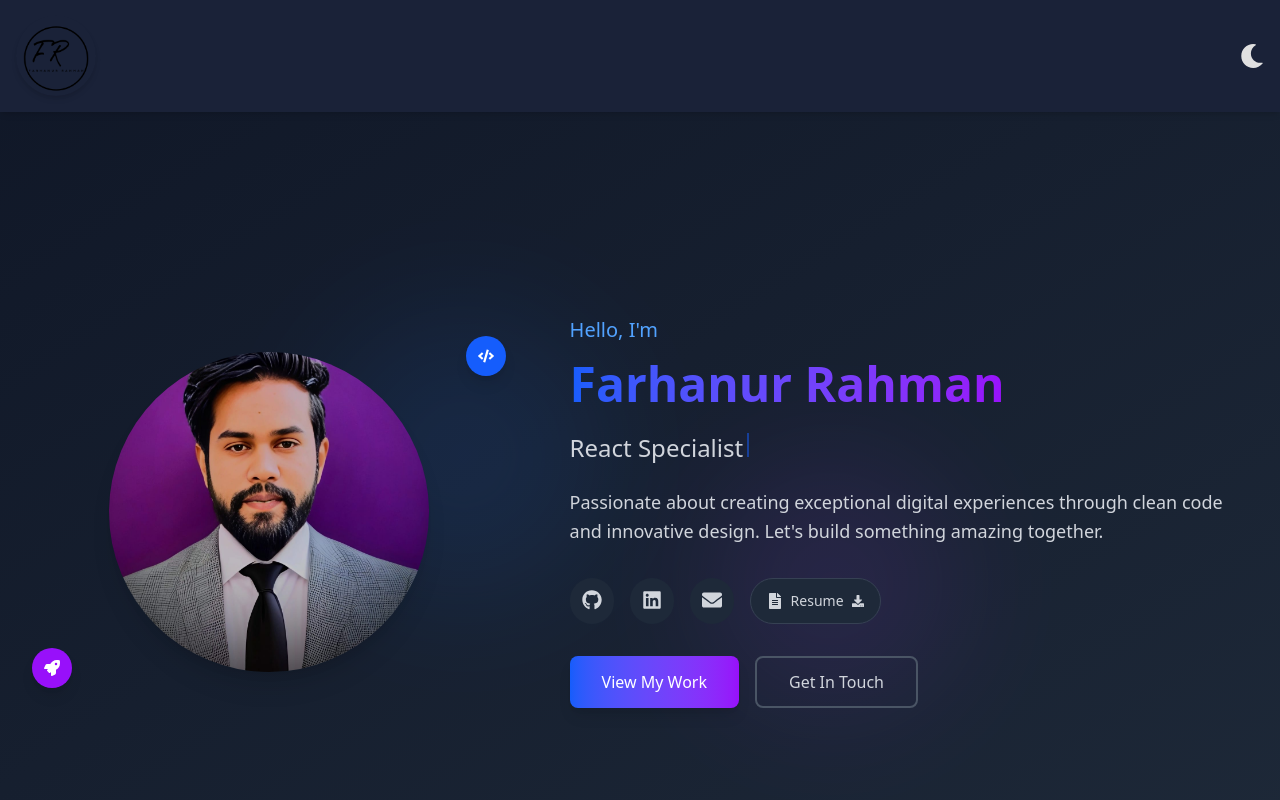
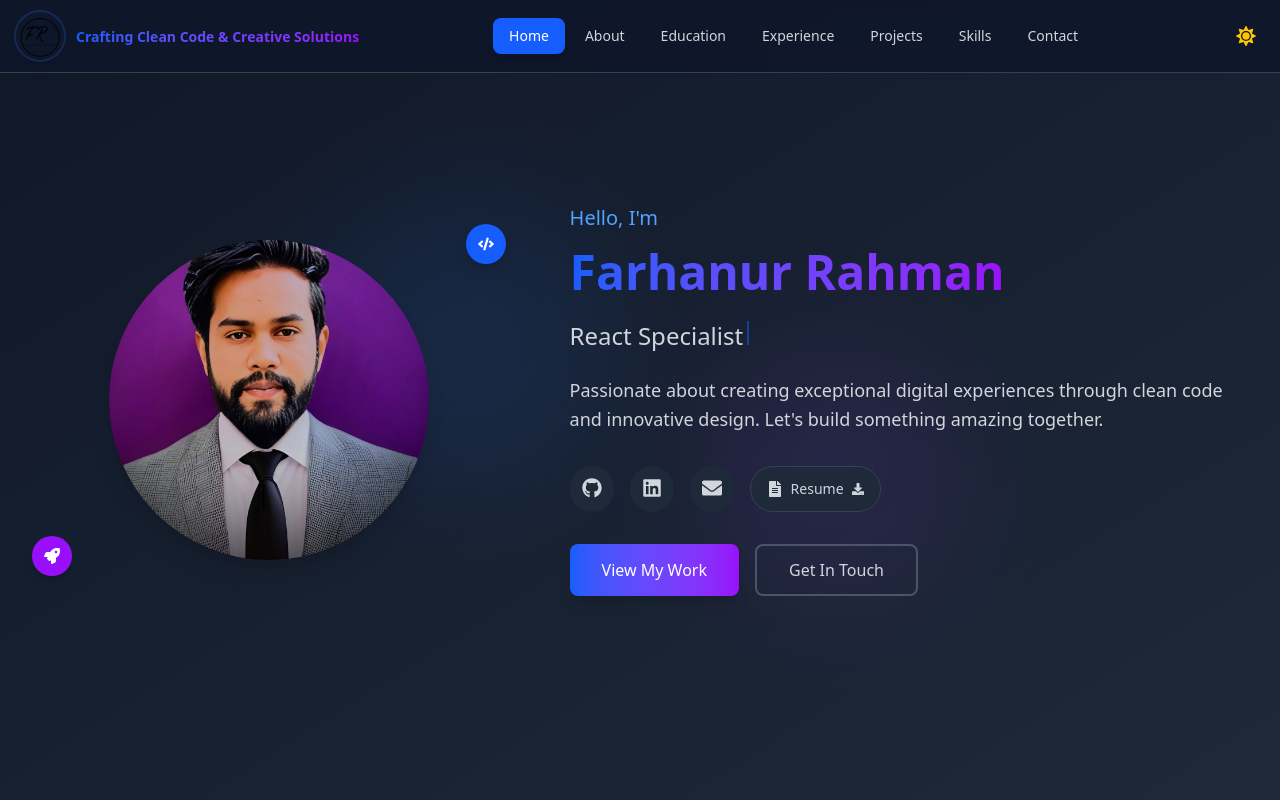
Before and after one commit to ezio421511/portfolio-front-lee, a React (Vite) app: page / in a window 1280 px wide. Shown: the top 800 px of the page. Built offline with nearby package versions, Linux system fonts and the light colour scheme.

Commit message:
update the navbar

```diff
--- a/src/components/About.jsx
+++ b/src/components/About.jsx
@@ -107,7 +107,7 @@ const About = () => {
           <motion.div variants={itemVariants} className="text-center mb-16">
             <motion.h2
               className={`text-4xl lg:text-5xl font-bold mb-6 ${
-                darkMode ? "text-white" : "text-[#333334]"
+                darkMode ? "text-white" : "text-[#2C3E50]"
               }`}
             >
               About{" "}
--- a/src/components/Contact.jsx
+++ b/src/components/Contact.jsx
@@ -10,6 +10,7 @@ import {
   AlertCircle,
 } from "lucide-react";
 import { useDarkMode } from "../DarkModeContext";
+import { section } from "framer-motion/client";
 
 const Contact = () => {
   const [formData, setFormData] = useState({
@@ -114,7 +115,8 @@ const Contact = () => {
   ];
 
   return (
-    <div className={`min-h-screen bg-gradient-to-br py-16 px-4
+    <section id="contact" className="relative">
+      <div className={`min-h-screen bg-gradient-to-br py-16 px-4
       ${darkMode
           ? "bg-gradient-to-br from-slate-900 via-slate-800 to-slate-900 text-gray-100"
           : "bg-gradient-to-br from-gray-50 via-white to-gray-100 text-gray-900"
@@ -123,7 +125,7 @@ const Contact = () => {
         {/* Header */}
         <div className="text-center mb-16">
           <h2 className={`text-4xl sm:text-5xl md:text-6xl font-bold mb-4 animate-slide-up transition-colors duration-300 ${
-            darkMode ? 'text-white' : 'text-gray-900'
+            darkMode ? 'text-white' : 'text-[#2C3E50]'
           }`}>
             Let's Work <span className="bg-gradient-to-r from-blue-600 to-purple-600 bg-clip-text text-transparent">Together</span>
           </h2>
@@ -413,6 +415,7 @@ const Contact = () => {
         </div>
       </div>
     </div>
+    </section>
   );
 };
 
--- a/src/components/Experience.jsx
+++ b/src/components/Experience.jsx
@@ -76,7 +76,7 @@ const Experience = () => {
             </div>
           </div>
           <h2 className={`text-4xl sm:text-5xl md:text-6xl font-bold mb-4 animate-slide-up transition-colors duration-300  ${
-            darkMode ? 'text-white' : 'text-[#1A2238]'
+            darkMode ? 'text-white' : 'text-[#2C3E50]'
           }`}>
             Professional <span className="bg-gradient-to-r from-blue-600 to-purple-600 bg-clip-text text-transparent">Experience</span>
           </h2>
--- a/src/components/Navbar.jsx
+++ b/src/components/Navbar.jsx
@@ -1,31 +1,175 @@
-import React from "react";
-import { FaSun, FaMoon } from "react-icons/fa";
-import { useDarkMode } from "../DarkModeContext"; // Import the hook
+import React, { useState, useEffect } from "react";
+import { FaSun, FaMoon, FaBars, FaTimes } from "react-icons/fa";
+import { useDarkMode } from "../DarkModeContext";
 import logo from "../assets/logo.png";
 
 const Navbar = () => {
-  const { darkMode, toggleDarkMode } = useDarkMode(); // Use the dark mode state and toggle function
+  const { darkMode, toggleDarkMode } = useDarkMode();
+  const [activeSection, setActiveSection] = useState("home");
+  const [isMobileMenuOpen, setIsMobileMenuOpen] = useState(false);
+
+  const navLinks = [
+    { name: "Home", href: "#home", id: "home" },
+    { name: "About", href: "#about", id: "about" },
+    { name: "Education", href: "#education", id: "education" },
+    { name: "Experience", href: "#experience", id: "experience" },
+    { name: "Projects", href: "#projects", id: "projects" },
+    { name: "Skills", href: "#skills", id: "skills" },
+    { name: "Contact", href: "#sontact", id: "contact" },
+  ];
+
+  // Smooth scroll function
+  const handleSmoothScroll = (e, targetId) => {
+    e.preventDefault();
+    const element = document.getElementById(targetId);
+    if (element) {
+      const navbarHeight = 80; // Adjust based on your navbar height
+      const elementPosition = element.getBoundingClientRect().top;
+      const offsetPosition = elementPosition + window.pageYOffset - navbarHeight;
+
+      window.scrollTo({
+        top: offsetPosition,
+        behavior: "smooth"
+      });
+    }
+    setIsMobileMenuOpen(false); // Close mobile menu after clicking
+  };
+
+  // Track active section on scroll
+  useEffect(() => {
+    const handleScroll = () => {
+      const sections = navLinks.map(link => document.getElementById(link.id));
+      const scrollPosition = window.scrollY + 100; // Offset for navbar
+
+      for (let i = sections.length - 1; i >= 0; i--) {
+        const section = sections[i];
+        if (section && section.offsetTop <= scrollPosition) {
+          setActiveSection(navLinks[i].id);
+          break;
+        }
+      }
+    };
+
+    window.addEventListener("scroll", handleScroll);
+    handleScroll(); // Call once to set initial active section
+
+    return () => window.removeEventListener("scroll", handleScroll);
+  }, []);
+
+  // Close mobile menu when clicking outside
+  useEffect(() => {
+    const handleClickOutside = (event) => {
+      if (isMobileMenuOpen && !event.target.closest('.mobile-menu') && !event.target.closest('.mobile-menu-button')) {
+        setIsMobileMenuOpen(false);
+      }
+    };
+
+    document.addEventListener('mousedown', handleClickOutside);
+    return () => document.removeEventListener('mousedown', handleClickOutside);
+  }, [isMobileMenuOpen]);
 
   return (
-    <nav className={`p-4 sticky top-0 z-10 shadow-md  ${darkMode ? "bg-[#1A2238] text-[#E0E0E0]" : "bg-white text-[#2C3E50]"}`}>
-      <div className="container mx-auto flex justify-between items-center">
+    <nav
+      className={`fixed top-0 left-0 right-0 z-50 backdrop-blur-md border-b transition-all duration-300 ${
+        darkMode
+          ? "bg-slate-900/90 text-gray-100 border-slate-700"
+          : "bg-white/90 text-gray-800 border-gray-200"
+      }`}
+    >
+      <div className="container mx-auto px-4 py-3">
+        <div className="flex justify-between items-center">
+          {/* Logo and tagline */}
+          <div className="flex items-center gap-3">
+            <img
+              src={logo}
+              alt="Portfolio Logo"
+              className="h-12 w-12 rounded-full shadow-lg object-cover ring-2 ring-blue-500/20"
+            />
+            <div className="hidden sm:block">
+              <span className="text-sm font-semibold bg-gradient-to-r from-blue-600 to-purple-600 bg-clip-text text-transparent">
+                Crafting Clean Code & Creative Solutions
+              </span>
+            </div>
+          </div>
 
-      <img
-          src={logo}
-          alt="Logo"
-          className="shadow-md rounded-full h-[10vh]"
-        />
-        {/* <h1 className="text-2xl font-bold transition-colors">
-          Welcome Here!
-        </h1> */}
+          {/* Desktop Navigation Links */}
+          <div className="hidden lg:flex items-center gap-1">
+            {navLinks.map((link) => (
+              <a
+                key={link.name}
+                href={link.href}
+                onClick={(e) => handleSmoothScroll(e, link.id)}
+                className={`px-4 py-2 rounded-lg text-sm font-medium transition-all duration-300 transform hover:scale-105 ${
+                  activeSection === link.id
+                    ? darkMode
+                      ? "bg-blue-600 text-white shadow-lg"
+                      : "bg-blue-500 text-white shadow-lg"
+                    : darkMode
+                    ? "text-gray-300 hover:text-white hover:bg-slate-800"
+                    : "text-gray-600 hover:text-gray-900 hover:bg-gray-100"
+                }`}
+              >
+                {link.name}
+              </a>
+            ))}
+          </div>
 
-        {/* Dark mode toggle button */}
-        <button
-          onClick={toggleDarkMode}
-          className="text-2xl cursor-pointer"
+          {/* Dark mode toggle and mobile menu button */}
+          <div className="flex items-center gap-3">
+            <button
+              onClick={toggleDarkMode}
+              className={`p-2 rounded-lg transition-all duration-300 hover:scale-110 ${
+                darkMode
+                  ? "text-yellow-400 hover:bg-slate-800"
+                  : "text-orange-500 hover:bg-gray-100"
+              }`}
+              aria-label="Toggle dark mode"
+            >
+              {darkMode ? <FaSun size={20} /> : <FaMoon size={20} />}
+            </button>
+
+            {/* Mobile menu button */}
+            <button
+              onClick={() => setIsMobileMenuOpen(!isMobileMenuOpen)}
+              className={`lg:hidden p-2 rounded-lg transition-all duration-300 mobile-menu-button ${
+                darkMode ? "hover:bg-slate-800" : "hover:bg-gray-100"
+              }`}
+              aria-label="Toggle mobile menu"
+            >
+              {isMobileMenuOpen ? <FaTimes size={20} /> : <FaBars size={20} />}
+            </button>
+          </div>
+        </div>
+
+        {/* Mobile Navigation Menu */}
+        <div
+          className={`lg:hidden mobile-menu transition-all duration-300 ease-in-out overflow-hidden ${
+            isMobileMenuOpen ? "max-h-96 opacity-100 mt-4" : "max-h-0 opacity-0"
+          }`}
         >
-          {darkMode ? <FaMoon /> : <FaSun />} {/* Change icon based on mode */}
-        </button>
+          <div className={`py-4 space-y-2 rounded-lg ${
+            darkMode ? "bg-slate-800/50" : "bg-gray-50/50"
+          }`}>
+            {navLinks.map((link) => (
+              <a
+                key={link.name}
+                href={link.href}
+                onClick={(e) => handleSmoothScroll(e, link.id)}
+                className={`block px-4 py-3 rounded-md text-base font-medium transition-all duration-200 ${
+                  activeSection === link.id
+                    ? darkMode
+                      ? "bg-blue-600 text-white"
+                      : "bg-blue-500 text-white"
+                    : darkMode
+                    ? "text-gray-300 hover:text-white hover:bg-slate-700"
+                    : "text-gray-600 hover:text-gray-900 hover:bg-gray-200"
+                }`}
+              >
+                {link.name}
+              </a>
+            ))}
+          </div>
+        </div>
       </div>
     </nav>
   );
--- a/src/components/Projects.jsx
+++ b/src/components/Projects.jsx
@@ -154,9 +154,9 @@ const Projects = () => {
             <RocketIcon />
           </div>
           <h2 className={`text-4xl sm:text-5xl md:text-6xl font-bold mb-4 animate-slide-up transition-colors duration-300 ${
-            darkMode ? 'text-white' : 'text-gray-900'
+            darkMode ? 'text-white' : 'text-[#2C3E50]'
           }`}>
-            Featured <span className="text-blue-600">Projects</span>
+            Featured <span className="bg-gradient-to-r from-blue-600 to-purple-600 bg-clip-text text-transparent">Projects</span>
           </h2>
           <div className="w-24 h-1 bg-gradient-to-r from-purple-600 to-blue-600 mx-auto rounded-full mb-6"></div>
           <p className={`text-lg max-w-2xl mx-auto ${darkMode ? "text-gray-300" : "text-gray-600"}`}>
--- a/src/components/Skills.jsx
+++ b/src/components/Skills.jsx
@@ -77,7 +77,9 @@ const Skills = () => {
   }, [activeCategory]);
 
   return (
-    <section className={`py-16 px-6 transition-colors duration-300 ${
+    <section
+    id="skills"
+    className={`py-16 px-6 transition-colors duration-300 ${
       darkMode
           ? "bg-gradient-to-br from-slate-900 via-slate-800 to-slate-900 text-gray-100"
           : "bg-gradient-to-br from-gray-50 via-white to-gray-100 text-gray-900"
@@ -86,9 +88,9 @@ const Skills = () => {
         {/* Header */}
         <div className="text-center mb-12 animate-fade-in">
           <h2 className={`text-4xl sm:text-5xl md:text-6xl font-bold mb-4 animate-slide-up transition-colors duration-300 ${
-            darkMode ? 'text-white' : 'text-gray-900'
+            darkMode ? 'text-white' : 'text-[#2C3E50]'
           }`}>
-            Technical <span className="text-blue-600 ">Skills</span>
+            Technical <span className="bg-gradient-to-r from-blue-600 to-purple-600 bg-clip-text text-transparent">Skills</span>
           </h2>
           <p className={`max-w-2xl mx-auto animate-slide-up-delay transition-colors duration-300 ${
             darkMode ? 'text-gray-300' : 'text-gray-600'
--- a/src/components/UpperSection.jsx
+++ b/src/components/UpperSection.jsx
@@ -72,7 +72,8 @@ const UpperSection = () => {
   };
 
   return (
-    <div
+    <section id="home" className="relative">
+      <div
       className={`min-h-screen flex items-center relative py-20 transition-colors duration-300 ${
         darkMode
           ? "bg-gradient-to-br from-gray-900 to-gray-800 text-white"
@@ -238,6 +239,7 @@ const UpperSection = () => {
         </div>
       </motion.div>
     </div>
+    </section>
   );
 };
 
```
Also changed, not shown: src/components/Education.jsx (+5 -2 lines).
